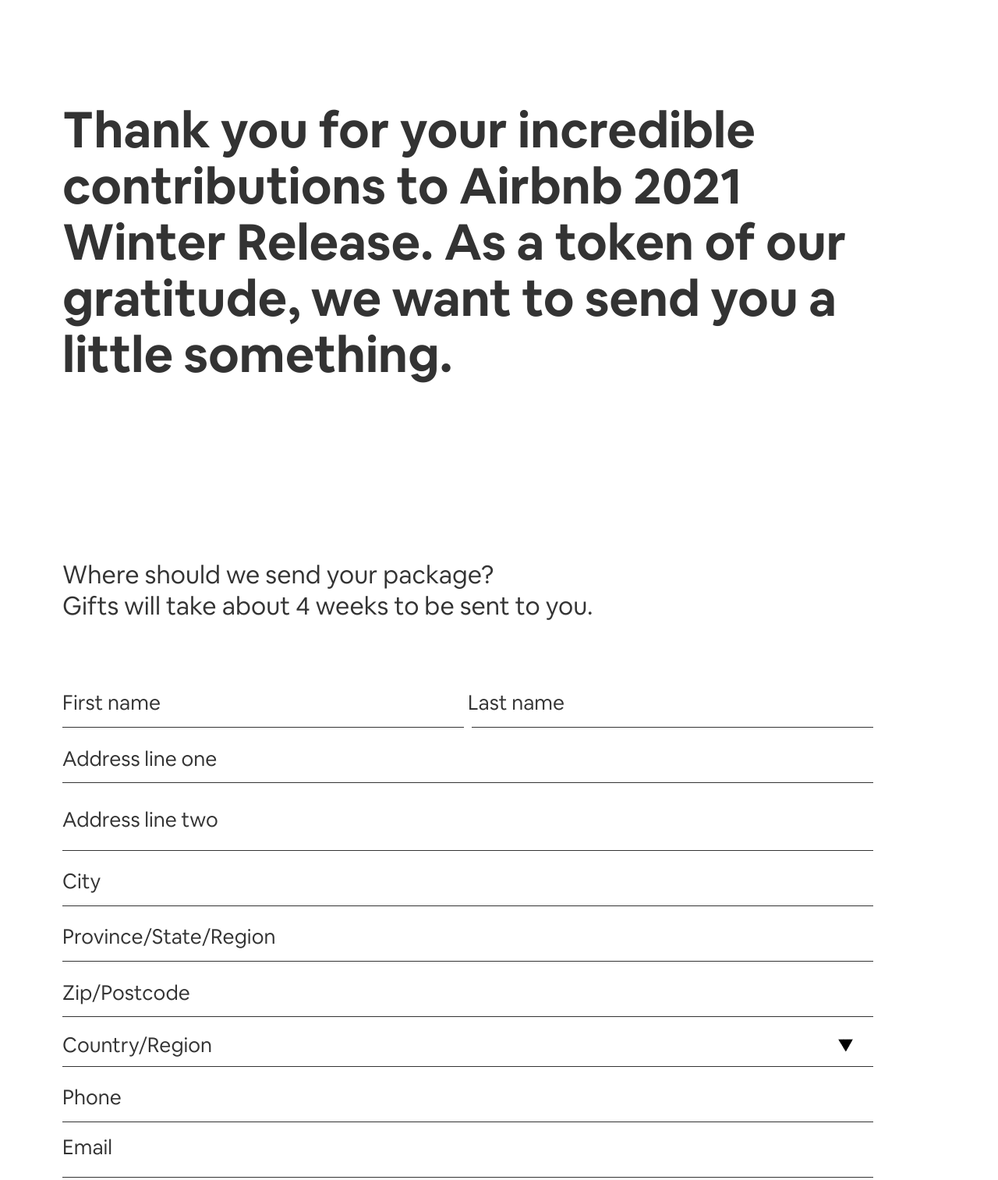
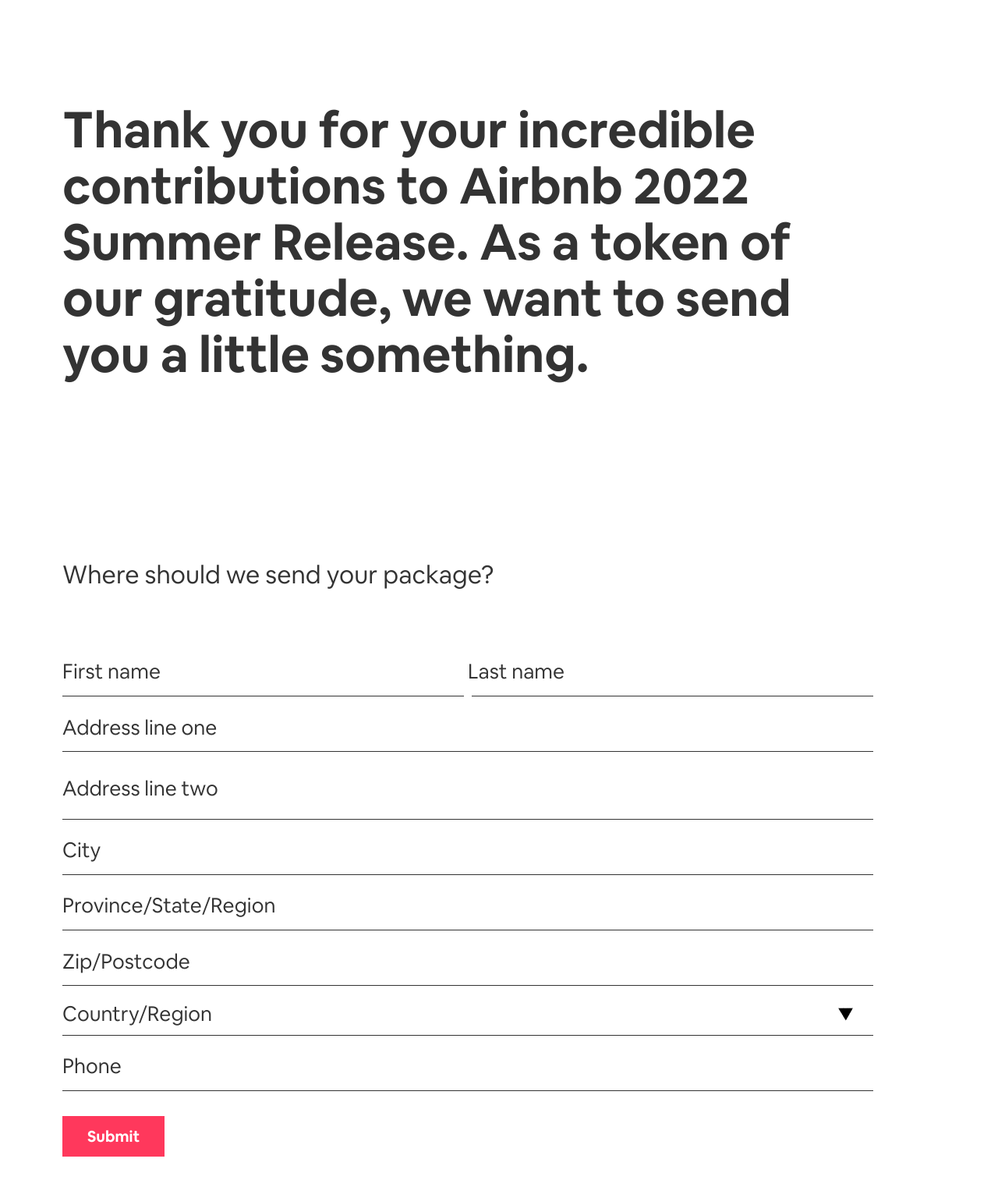
Before and after one commit to andrew-andopen/airbnb-m11, a plain HTML site: page index.html in a window 1280 px wide. Shown: the part 100-1613 px from the top of the page at 78% size. Drawn offline with Linux system fonts and the light colour scheme.

Commit message:
form updates

```diff
--- a/index.html
+++ b/index.html
@@ -22,9 +22,7 @@
 
     <section class="hero padding max-width">
       <h1>
-        Thank you for your incredible contributions to Airbnb 2021 Winter
-        Release. As a token of our gratitude, we want to send you a little
-        something.
+        Thank you for your incredible contributions to Airbnb 2022 Summer Release. As a token of our gratitude, we want to send you a little something.
       </h1>
     </section>
 
@@ -33,10 +31,9 @@
 
         <div class="form-heading">
             <p>Where should we send your package?</p>
-            <p>Gifts will take about 4 weeks to be sent to you.</p>
         </div>
 
-        <form class="address-form" action="https://usebasin.com/f/2b31efe358aa" method="POST" id="address-form">
+        <form class="address-form" action="https://usebasin.com/f/69aac2a0c170" method="POST" id="address-form">
 
                 <div class="two-fields">
                   <div class="form-field">
@@ -142,10 +139,10 @@
                   <label for="phone"><span>Phone</span></label>
                 </div>
 
-                <div class="form-field">
+                <!-- <div class="form-field">
                   <input type="email" name="email" class="field-input" id="email" required="">
                   <label for="email" id="email-label"><span>Email</span></label>
-                </div>
+                </div> -->
 
                 <button type="submit" class="submit">Submit</button>
 
```
Also changed, not shown: thank-you.html (+4 -3 lines).
